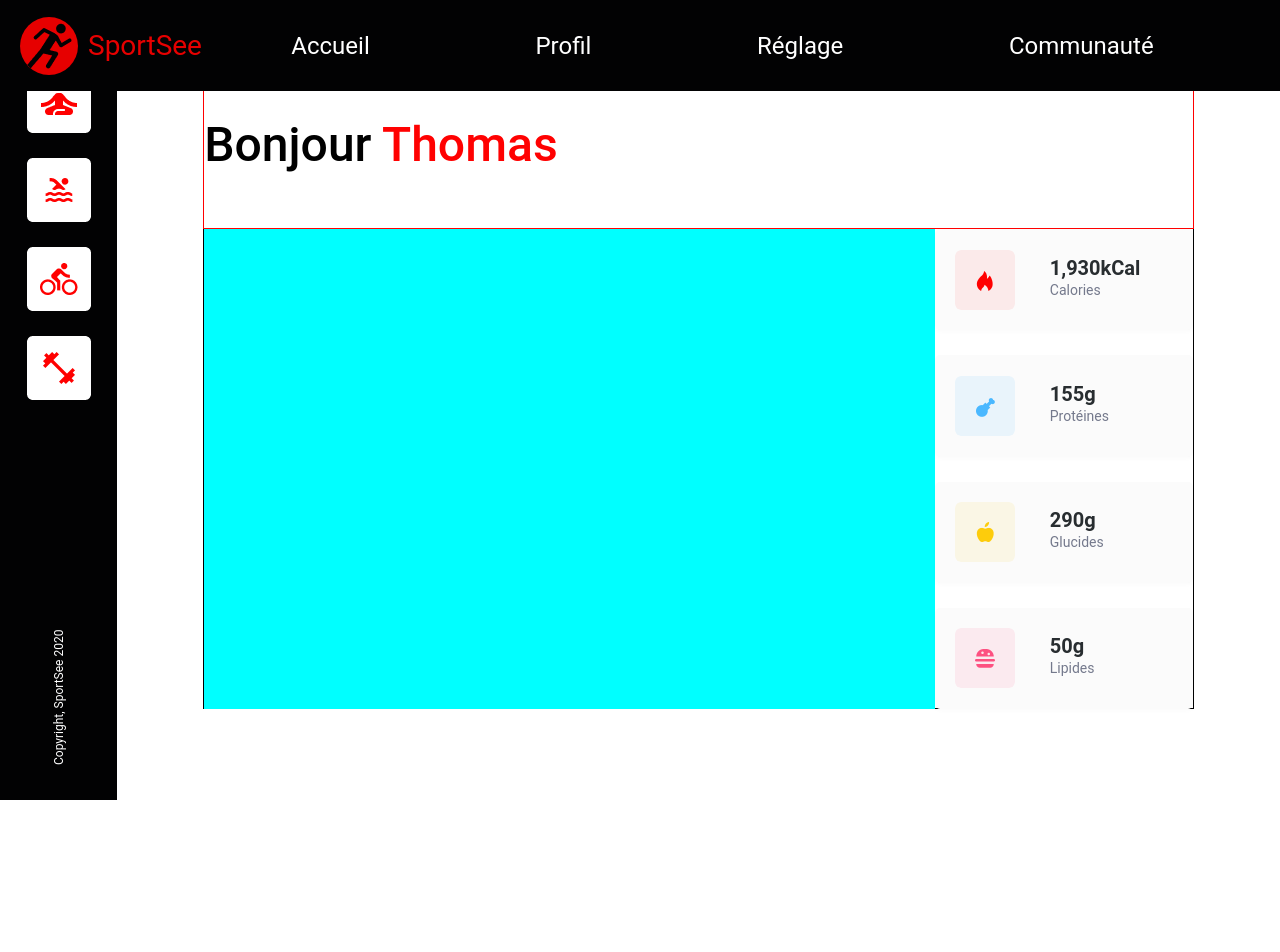
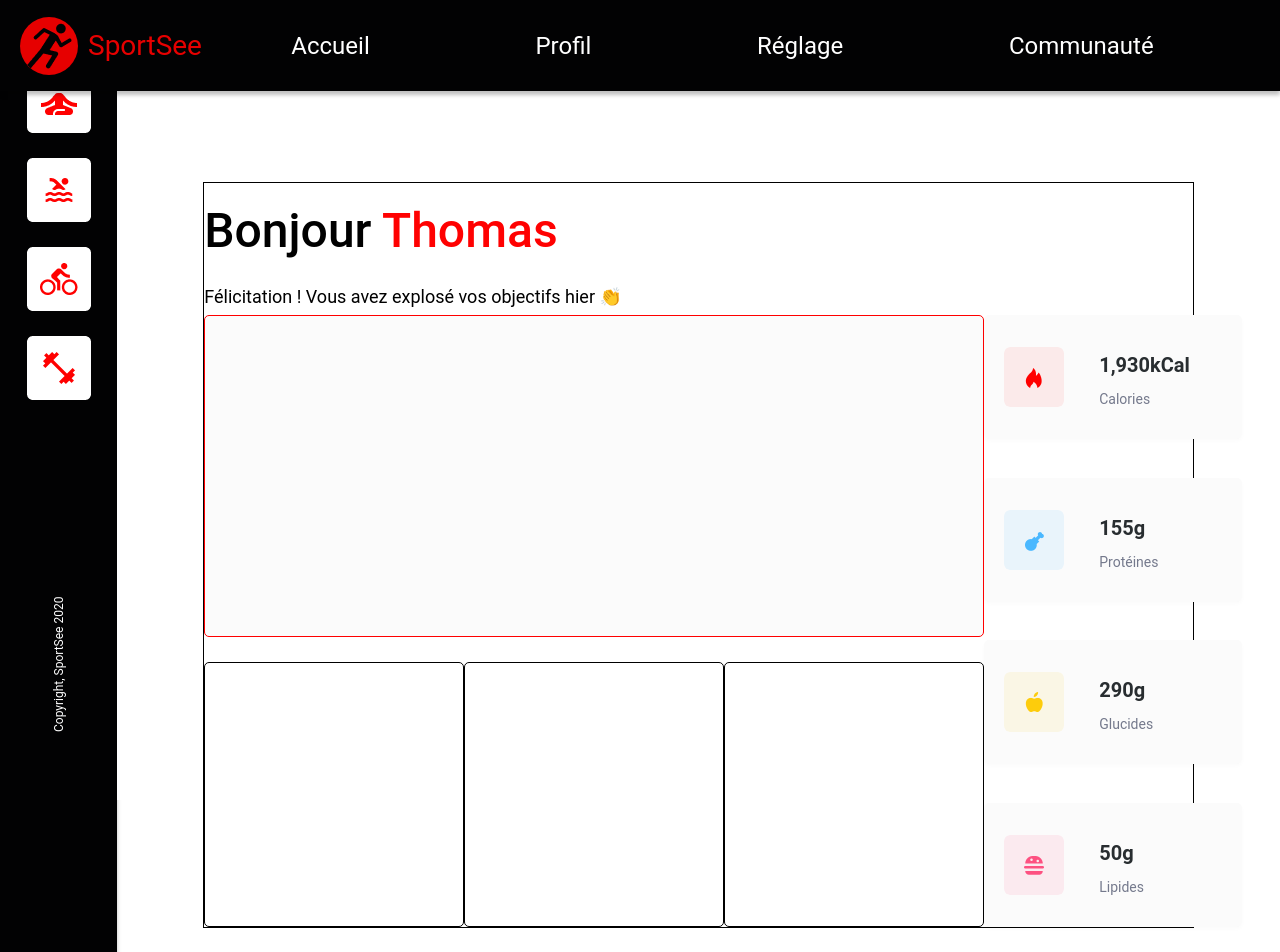
Before and after one commit to Meliana322/Virginie_Mauger_12_092022, a React (Create React App) app: page / in a window 1280 px wide. Shown: the top 952 px of the page. Before the commit the page ends 800 px from the top, so only its background shows below. Built offline with nearby package versions, Linux system fonts and the light colour scheme.

Commit message:
mise en forme globale

```diff
--- a/src/App.js
+++ b/src/App.js
@@ -26,7 +26,14 @@ function App() {
                             </p>
                         </div>
                         <div className={styles.results}>
-                            <div className={styles.resultsGraphics}></div>
+                            <div className={styles.resultsGraphics}>
+                                <div className={styles.dailyActivity}></div>
+                                <div className={styles.division}>
+                                    <div className={styles.session}></div>
+                                    <div className={styles.speciality}></div>
+                                    <div className={styles.score}></div>
+                                </div>
+                            </div>
                             <div className={styles.resultsNumbers}>
                                 <div className={styles.resultsTypes}>
                                     <img
--- a/src/App.module.css
+++ b/src/App.module.css
@@ -1,5 +1,5 @@
 .App {
-    height: 100vh;
+    height: 1024px;
     font-family: Roboto, Oxygen, Ubuntu, Cantarell, "Open Sans",
         "Helvetica Neue", sans-serif;
 }
@@ -15,9 +15,8 @@ main {
     align-items: center;
     justify-content: center;
     width: 85%;
-    height: 80%;
     border: 1px solid;
-    margin: auto auto 91px auto;
+    margin: 182px auto 91px auto;
 }
 .resultsId {
     background-color: #fff;
@@ -28,14 +27,14 @@ main {
 .identity {
     display: flex;
     flex-direction: column;
-    height: 25%;
-    border: 1px solid red;
+    /* border: 1px solid red; */
     width: 100%;
 }
 
 .identityName {
     font-size: 48px;
     font-weight: 500;
+    line-height: 0;
 }
 .identityName span {
     font-size: 48px;
@@ -44,17 +43,17 @@ main {
 .message {
     font-size: 18px;
     font-weight: 400;
+    line-height: 0;
 }
 .results {
     display: flex;
-    height: 75%;
     /* border: 2px solid blue; */
     width: 100%;
 }
 .resultsGraphics {
-    width: 100%;
+    width: 835px;
     height: 100%;
-    background-color: aqua;
+    /* background-color: aqua; */
 }
 .resultsNumbers {
     display: flex;
@@ -86,7 +85,7 @@ main {
     font-size: 20px;
     font-weight: 700;
     margin-bottom: unset;
-    line-height: 0;
+    /* line-height: 0; */
     color: #282d30;
 }
 .resultsTypes .category {
@@ -97,3 +96,25 @@ main {
     display: flex;
     flex-direction: column;
 }
+
+.dailyActivity {
+    height: 320px;
+    border: 1px solid red;
+    background-color: #fbfbfb;
+    border-radius: 5px;
+    margin-bottom: 25px;
+}
+
+.division {
+    display: flex;
+    justify-content: space-between;
+}
+
+.session,
+.speciality,
+.score {
+    width: 258px;
+    height: 263px;
+    border: 1px solid;
+    border-radius: 5px;
+}
--- a/src/components/Navbar/navabar.module.css
+++ b/src/components/Navbar/navabar.module.css
@@ -7,6 +7,7 @@
     color: #e60000;
     position: absolute;
     font-size: 28px;
+    box-shadow: 0px 4px 4px rgba(0, 0, 0, 0.25);
 }
 .logo {
     display: flex;
--- a/src/components/NavbarVertical/navbarVertical.module.css
+++ b/src/components/NavbarVertical/navbarVertical.module.css
@@ -4,6 +4,7 @@
     background-color: #020203;
     width: 117px;
     box-shadow: 0px 4px 4px rgba(0, 0, 0, 0.25);
+    height: 1024px;
 }
 
 .nav {
@@ -27,7 +28,7 @@
     justify-content: flex-end;
     align-items: center;
     width: 100%;
-    height: 40%;
+    height: 28%;
 }
 
 .copyright p {
```
